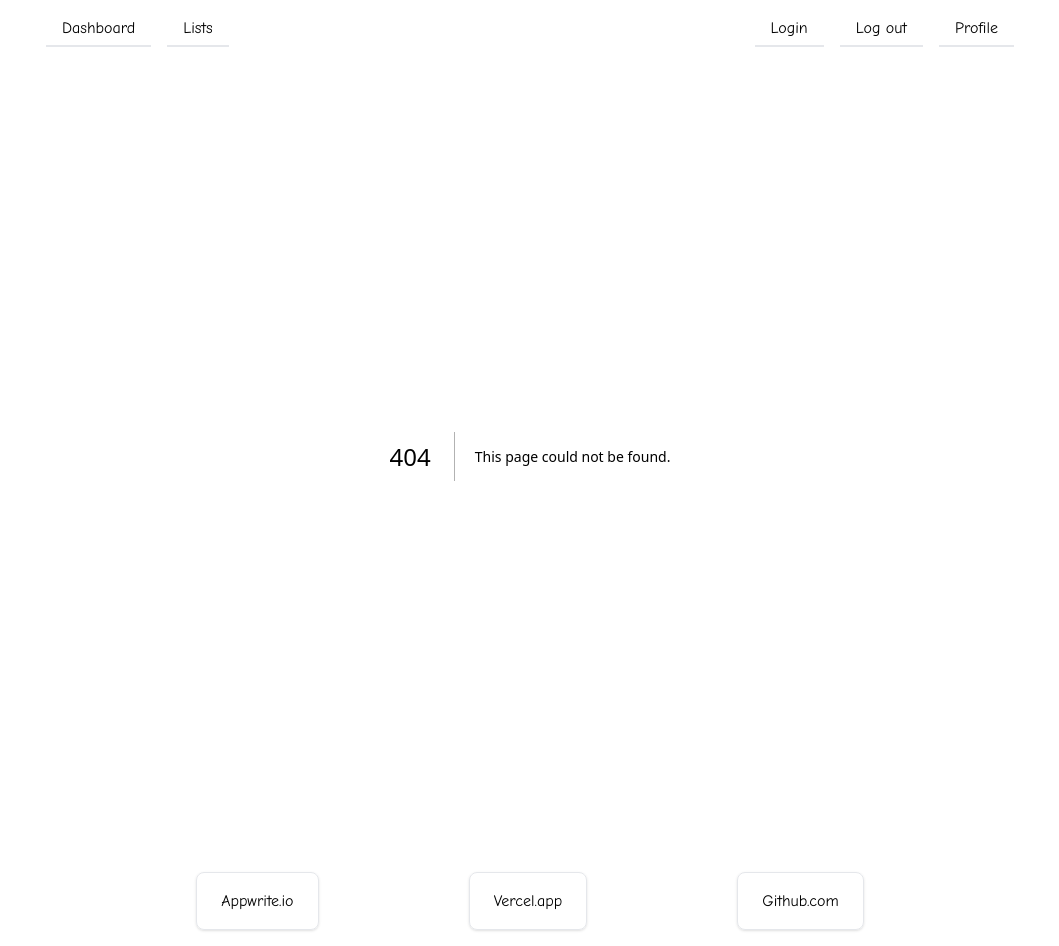
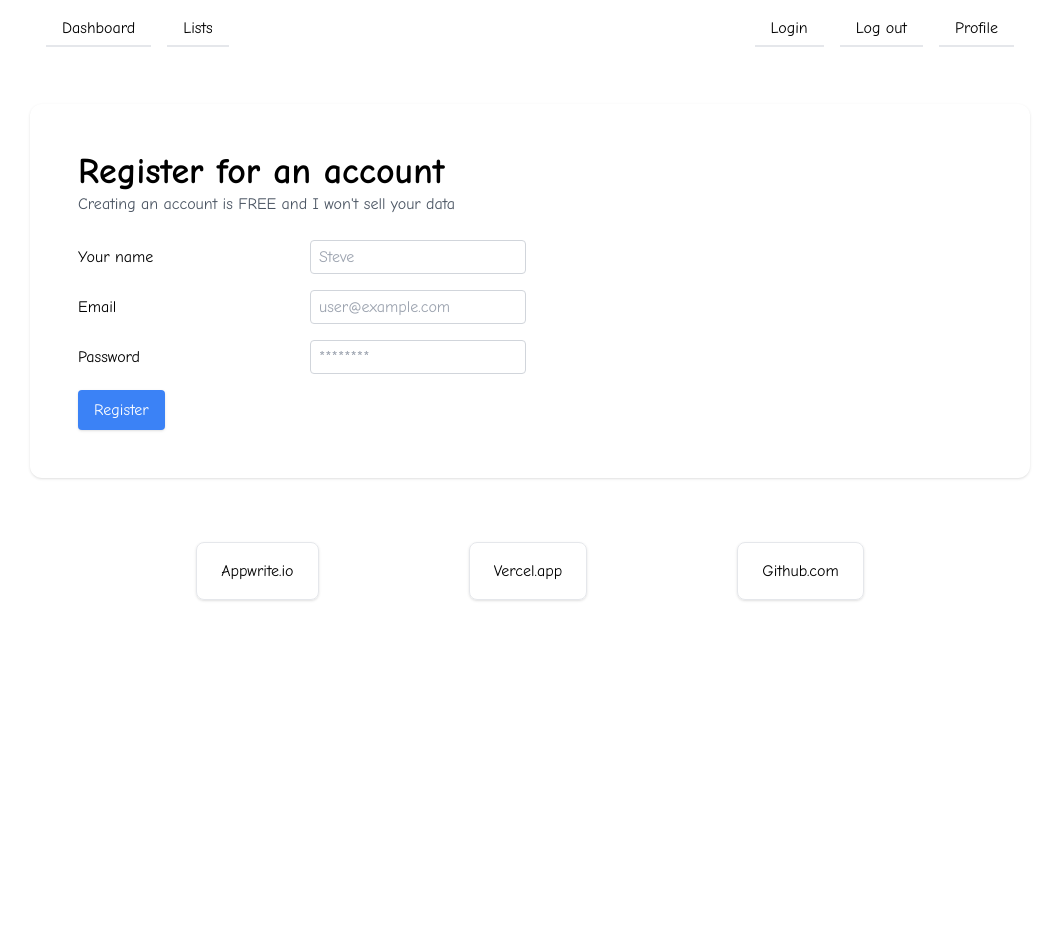
Before and after one commit to rwatson462/appwrite-todo, a Next.js app: page /register in a window 1280 px wide. Before the commit this address had no page. Shown: the whole page, without its empty margins (110-1169 px from the left). After the commit the page ends 800 px from the top, so only its background shows below. Built offline with nearby package versions, Linux system fonts and the light colour scheme.

Commit message:
Add appwrite and user registration

```diff
--- /dev/null
+++ b/src/actions/registerUser.ts
@@ -0,0 +1,29 @@
+import {Account, AppwriteException, ID} from "appwrite";
+import {client} from "@/app/setup/appwrite";
+import {redirect} from "next/navigation";
+
+export async function registerUser(form: FormData) {
+  'use server';
+
+  const account = new Account(client)
+
+  const email = form.get('email') as string
+  const name = form.get('name') as string
+  const password = form.get('password') as string
+
+  try {
+    const user = await account.create(
+      ID.unique(), email, password, name
+    )
+
+    await account.createEmailPasswordSession(
+      email,
+      password
+    );
+
+    redirect('/dashboard')
+  } catch(err) {
+    console.error((err as AppwriteException).message)
+    return
+  }
+}
--- /dev/null
+++ b/src/app/dashboard/page.tsx
@@ -0,0 +1,23 @@
+import {Main} from "@/components/Main";
+import {PageTitle} from "@/components/PageTitle";
+
+
+export default function Page({}) {
+  return (
+    <Main>
+      <PageTitle title={'Dashboard'} subtitle={'Welcome to the good stuff'} />
+
+      <section>
+        Your lists
+      </section>
+
+      <section>
+        Invite a friend
+      </section>
+
+      <section>
+        Err...
+      </section>
+    </Main>
+  )
+}
--- a/src/app/layout.tsx
+++ b/src/app/layout.tsx
@@ -2,10 +2,10 @@ import type { Metadata } from "next";
 import { Comic_Neue } from "next/font/google";
 import "./globals.css";
 import {FooterLink} from "@/components/FooterLink";
-import {HeaderLink} from "@/components/HeaderLink";
 import {ReactNode} from "react";
 import {Footer} from "@/components/Footer";
 import {Header} from "@/components/Header";
+import {Client} from "appwrite";
 
 const comicNeue = Comic_Neue({ subsets: ["latin"], weight: ['400', '700']});
 
@@ -26,13 +26,15 @@ export default function RootLayout({children}: { children: ReactNode }) {
         {href: '/login', text: 'Login'},
         {href: '/logout', text: 'Log out'},
         {href: '/profile', text: 'Profile'},
-      ]} />
+      ]}/>
+
       {children}
-      <Footer>
-        <FooterLink href={'https://appwrite.io'} text={'Appwrite.io'} />
-        <FooterLink href={'https://vercel.app'} text={'Vercel.app'} />
-        <FooterLink href={'https://github.com'} text={'Github.com'} />
-      </Footer>
+
+      <Footer items={[
+        {href: 'https://appwrite.io', text: 'Appwrite.io'},
+        {href: 'https://vercel.app', text: 'Vercel.app'},
+        {href: 'https://github.com', text: 'Github.com'},
+      ]}/>
     </body>
     </html>
   );
--- a/src/app/page.tsx
+++ b/src/app/page.tsx
@@ -1,6 +1,7 @@
 import Link from "next/link";
 import {Main} from "@/components/Main";
 import {PageTitle} from "@/components/PageTitle";
+import {TextLink} from "@/components/TextLink";
 
 export default function Home() {
   return (
@@ -9,7 +10,9 @@ export default function Home() {
 
       <section>
         <p>This bit shows when you're not logged in.</p>
-        <p><Link href={'/login'} className={'underline text-gray-600 hover:text-blue-600'}>Log in</Link> to get started.</p>
+        <p>
+          <TextLink href={'/login'} text={'Login'}/> or&nbsp;
+          <TextLink href={'/register'} text={'Register'}/> to get started.</p>
       </section>
     </Main>
   );
--- /dev/null
+++ b/src/app/register/page.tsx
@@ -0,0 +1,32 @@
+import {Main} from "@/components/Main";
+import {PageTitle} from "@/components/PageTitle";
+import {Input} from "@/components/Form/Input";
+import {registerUser} from "@/actions/registerUser";
+
+
+
+export default function Page({}) {
+  return (
+    <Main>
+      <PageTitle title={'Register for an account'} subtitle={'Creating an account is FREE and I won\'t sell your data'} />
+
+      <form className={'space-y-4 max-w-md'} action={registerUser}>
+        <fieldset className={'grid grid-cols-2 gap-4 items-center'}>
+          <label htmlFor={'name'}>Your name</label>
+          <Input type={'name'} placeholder={'Steve'} name={'name'} id={'name'} />
+        </fieldset>
+        <fieldset className={'grid grid-cols-2 gap-4 items-center'}>
+          <label htmlFor={'email'}>Email</label>
+          <Input type={'email'} placeholder={'user@example.com'} name={'email'} id={'email'} />
+        </fieldset>
+        <fieldset className={'grid grid-cols-2 gap-4 items-center'}>
+          <label htmlFor={'password'}>Password</label>
+          <Input type={'password'} placeholder={'********'} name={'password'} id={'password'} />
+        </fieldset>
+        <p>
+          <button className={'transition-all hover:underline bg-blue-500 hover:shadow-xl shadow text-white rounded px-4 py-2'}>Register</button>
+        </p>
+      </form>
+    </Main>
+  )
+}
--- /dev/null
+++ b/src/app/setup/appwrite.ts
@@ -0,0 +1,7 @@
+import {Client} from "appwrite";
+
+export const client = new Client();
+
+client
+  .setEndpoint('https://cloud.appwrite.io/v1')
+  .setProject('66708dac001e92c1cfe3');
--- a/src/components/Footer.tsx
+++ b/src/components/Footer.tsx
@@ -1,9 +1,16 @@
-import {PropsWithChildren} from "react";
+import {FooterLink} from "@/components/FooterLink";
 
-export function Footer({children}: PropsWithChildren) {
+interface FooterItems {
+  href: string;
+  text: string;
+}
+
+export function Footer({items}: { items: FooterItems[] }) {
   return (
     <footer className={'flex justify-evenly items-center max-w-[1000px] mx-auto p-4'}>
-      {children}
+      { items.map((item, index) => (
+        <FooterLink href={item.href} text={item.text} key={index}/>
+      ))}
     </footer>
   )
 }
--- a/src/components/FooterLink.tsx
+++ b/src/components/FooterLink.tsx
@@ -4,7 +4,7 @@ export function FooterLink({href, text}: { href: string, text: string }) {
   return (
     <Link
       href={href}
-      className={'transition-all px-6 py-4 rounded-lg border border-grey-200 hover:border-blue-300 hover:underline hover:bg-blue-200 shadow'}
+      className={'transition-all px-6 py-4 rounded-lg border border-grey-200 hover:border-blue-300 hover:underline hover:shadow-lg shadow'}
       target={'_blank'}
       rel={'noopener noreferrer'}
     >{text}</Link>
--- /dev/null
+++ b/src/components/Form/Input.tsx
@@ -0,0 +1,13 @@
+
+interface InputProps {
+  type: string;
+  name: string;
+  id: string;
+  placeholder?: string;
+}
+
+export function Input({ id, name, placeholder, type = 'text'}: InputProps ){
+  return (
+    <input type={type} id={id} name={name} placeholder={placeholder ?? ''} className={'rounded border border-gray-300 px-2 py-1'}/>
+  )
+}
--- /dev/null
+++ b/src/components/TextLink.tsx
@@ -0,0 +1,7 @@
+import Link from "next/link";
+
+export function TextLink({href, text}: {href: string, text: string}) {
+  return (
+    <Link href={href} className={'underline text-gray-600 hover:text-blue-600'}>{text}</Link>
+  )
+}
```
Also changed, not shown: package.json (+6 -5 lines), 1 other file (tests, documents, lock files or other folders).
